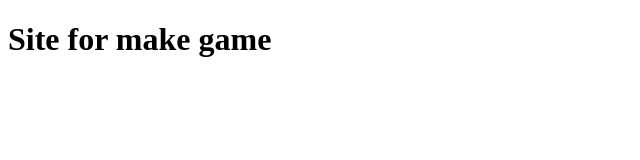
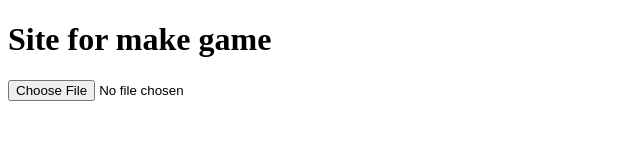
Before and after one commit to Mabb12/site-for-make-game, a plain HTML site: page index.html in a window 1280 px wide. Shown: the whole page, without its empty margins (0-640 px from the left). Drawn offline with Linux system fonts and the light colour scheme.

Commit message:
Update index.html

```diff
--- a/index.html
+++ b/index.html
@@ -2,5 +2,6 @@
 <html>
   <body>
     <h1>Site for make game</h1>
+    <input type="file" id="fileInput" accept=".txt">
   </body>
 </html>
```
